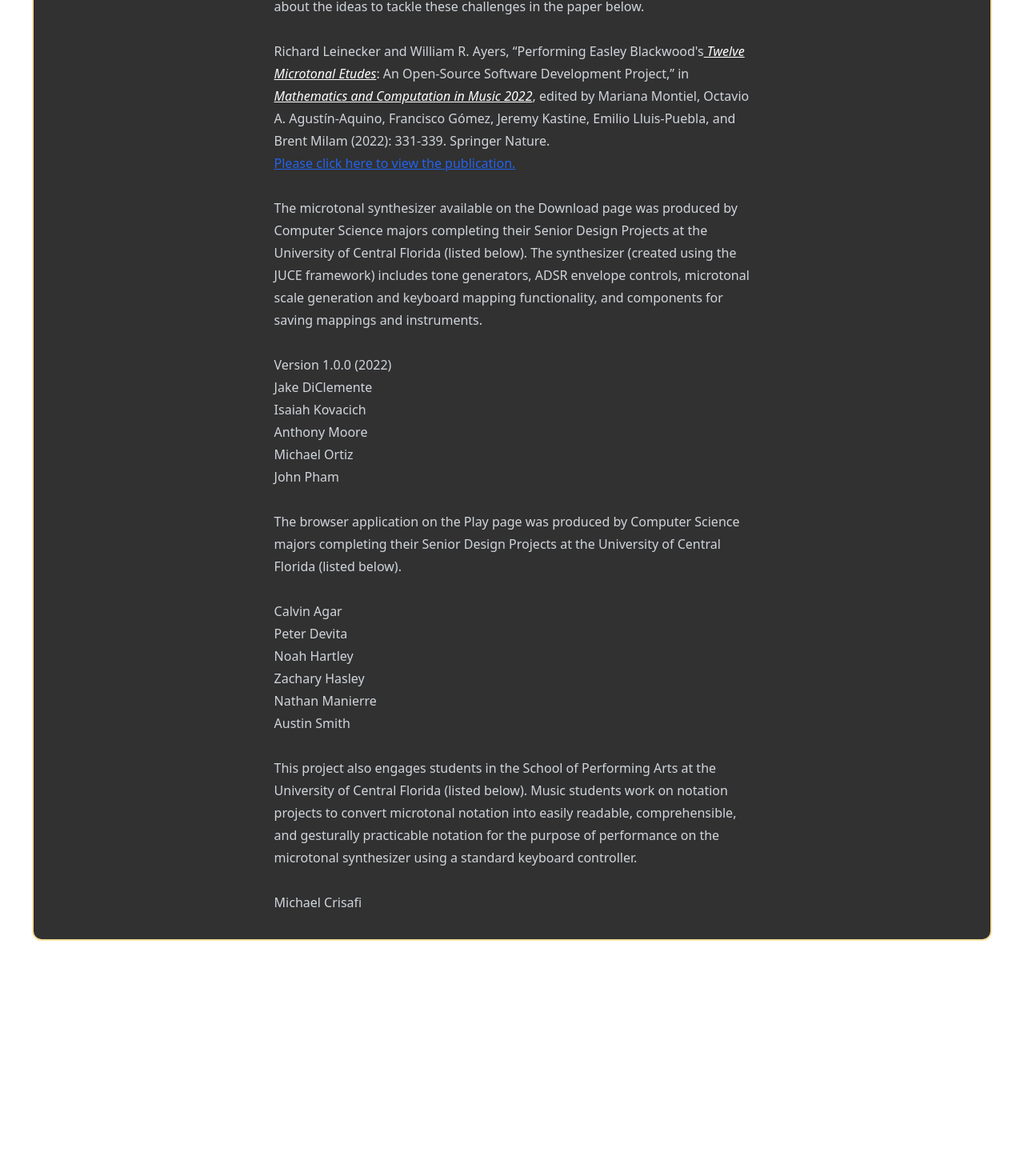
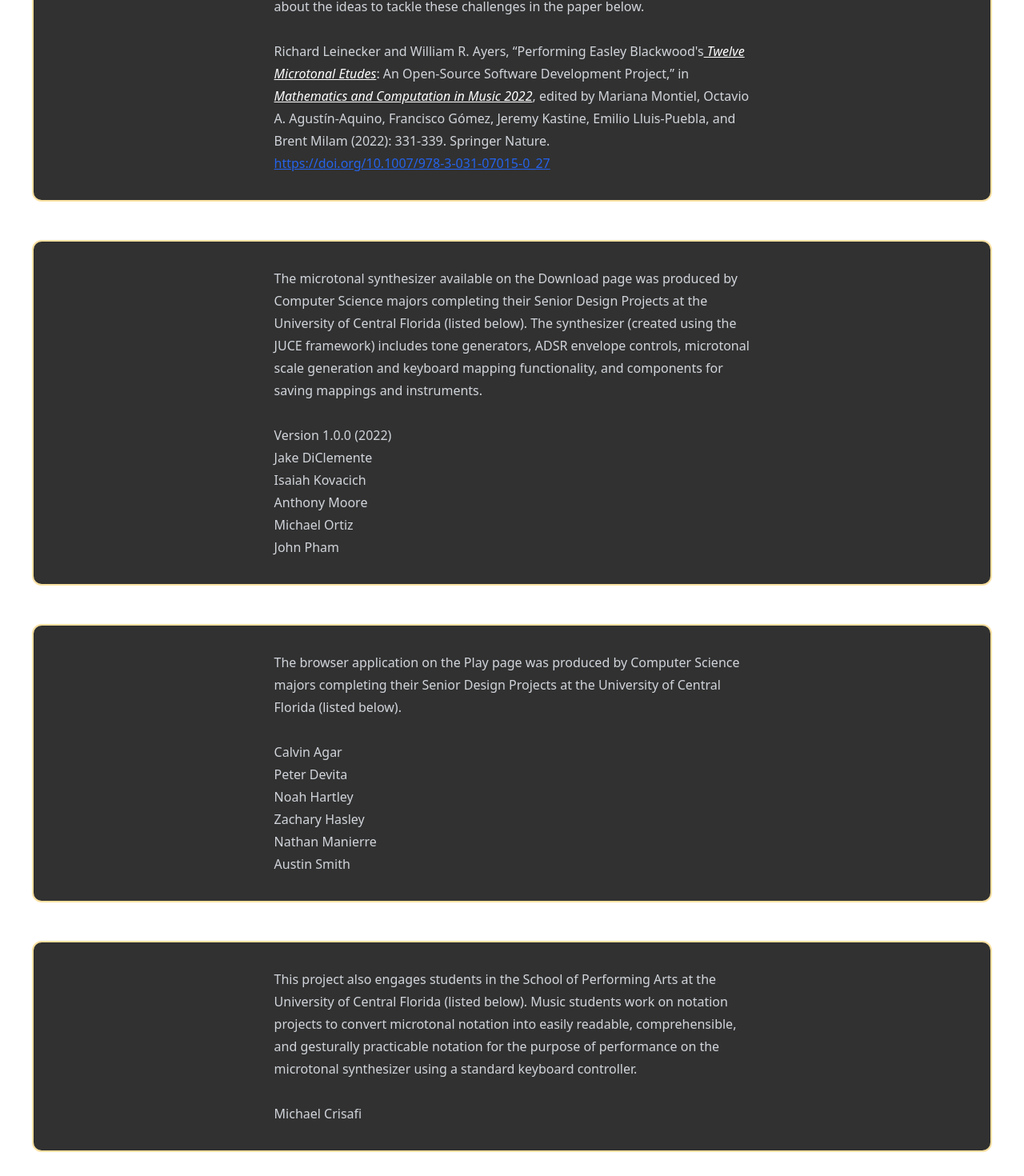
Before and after one commit to Microtonality/Microtonality, a React (Create React App) app in the folder web/: page /#/ in a window 1280 px wide. Shown: the part 242-1712 px from the top of the page at 80% size. Before the commit the page ends 1458 px from the top, so only its background shows below. Built offline with nearby package versions, Linux system fonts and the light colour scheme; the HTML template or start-up script is replaced by a standard one; a web font is replaced by a local one.

Commit message:
Extra pages display updated mockup

```diff
--- a/web/src/pages/Contact.tsx
+++ b/web/src/pages/Contact.tsx
@@ -6,6 +6,10 @@
         <div className={"w-full p-10"}>
         <BorderedContainer className={"flex justify-center px-8 py-8 text-left text-base"}>
         <article className={"prose prose-white prose-invert"}>
+        If you have any questions or suggestions about the project, please feel free to contact us
+        through the email addresses below.
+        <br></br>
+        <br></br>
         Dr. Ayers:
         <br></br>
         William.Ayers@ucf.edu
--- a/web/src/pages/Download.tsx
+++ b/web/src/pages/Download.tsx
@@ -6,9 +6,13 @@
         <div className={"w-full p-10"}>
         <BorderedContainer className={"flex justify-center px-8 py-8 text-left text-base"}>
         <article className={"prose prose-white prose-invert"}>
+        The most recent release of the desktop synthesizer and the source code for both the desktop
+        and browser synthesizer projects can be found at the link below.
+        <br></br>
+        <br></br>
         <a href="https://github.com/Microtonality/Microtonality"
         className="font-medium text-blue-600 underline dark:text-blue-500 hover:no-underline">
-            Click here to be redirectred to Github</a>
+            https://github.com/Microtonality/Microtonality</a>
         </article>
         </BorderedContainer>
         </div>
--- a/web/src/pages/Learn.tsx
+++ b/web/src/pages/Learn.tsx
@@ -21,10 +21,15 @@
         <br></br>
         <a href="https://doi.org/10.1007/978-3-031-07015-0_27"
         className="font-medium text-blue-600 underline dark:text-blue-500 hover:no-underline">
-            Please click here to view the publication.
+            https://doi.org/10.1007/978-3-031-07015-0_27
         </a>
+        </article>
+        </BorderedContainer>
         <br></br>
         <br></br>
+        <BorderedContainer className={"flex justify-center px-8 py-8 text-left text-base"}>
+        <article className={"prose prose-white prose-invert"}>
+
         The microtonal synthesizer available on the Download page was produced by Computer
         Science majors completing their Senior Design Projects at the University of Central Florida
         (listed below). The synthesizer (created using the JUCE framework) includes tone generators,
@@ -43,8 +48,12 @@
         Michael Ortiz
         <br></br>
         John Pham
+        </article>
+        </BorderedContainer>
         <br></br>
         <br></br>
+        <BorderedContainer className={"flex justify-center px-8 py-8 text-left text-base"}>
+        <article className={"prose prose-white prose-invert"}>
         The browser application on the Play page was produced by Computer Science majors
         completing their Senior Design Projects at the University of Central Florida (listed below).
         <br></br>
@@ -60,8 +69,12 @@
         Nathan Manierre
         <br></br>
         Austin Smith
+        </article>
+        </BorderedContainer>
         <br></br>
         <br></br>
+        <BorderedContainer className={"flex justify-center px-8 py-8 text-left text-base"}>
+        <article className={"prose prose-white prose-invert"}>
         This project also engages students in the School of Performing Arts at the University of Central
         Florida (listed below). Music students work on notation projects to convert microtonal notation
         into easily readable, comprehensible, and gesturally practicable notation for the purpose of
```
Also changed, not shown: 1 other file (tests, documents, lock files or other folders).
